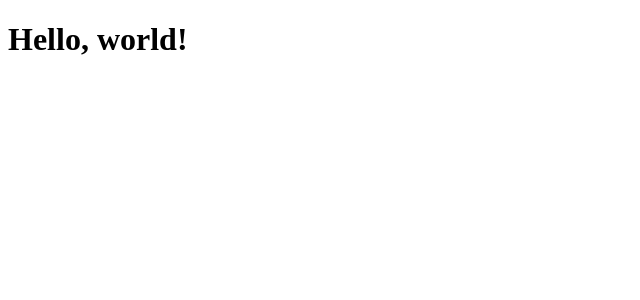
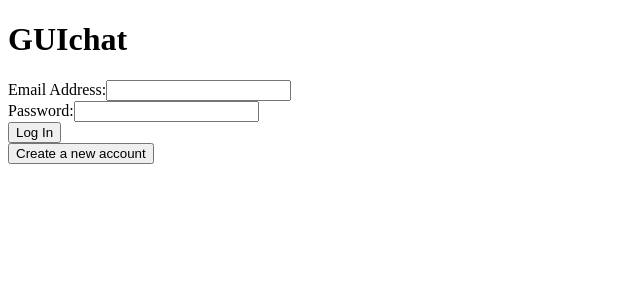
Before and after one commit to renderGUI/account-authentication, a JavaScript app: page / in a window 1280 px wide. Shown: the top 300 px of the page, without its empty margins (0-640 px from the left). Built offline with nearby package versions, Linux system fonts and the light colour scheme; the HTML template or start-up script is replaced by a standard one.

Commit message:
Add login form

```diff
--- a/src/App.js
+++ b/src/App.js
@@ -1,7 +1,9 @@
+import Authenticate from "./pages/Authenticate";
+
 const App = () => {
   return (
     <div>
-      <h1>Hello, world!</h1>
+      <Authenticate />
     </div>
   );
 };
--- /dev/null
+++ b/src/pages/Authenticate.js
@@ -0,0 +1,24 @@
+const Authenticate = () => {
+  return (
+    <div>
+      <h1>GUIchat</h1>
+      <form>
+        <div>
+          <label htmlFor="emailInput">Email Address:</label>
+          <input id="emailInput" type="email"></input>
+        </div>
+
+        <div>
+          <label htmlFor="passwordInput">Password:</label>
+          <input type="password"></input>
+        </div>
+
+        <button type="submit">Log In</button>
+      </form>
+
+      <button>Create a new account</button>
+    </div>
+  );
+};
+
+export default Authenticate;
```
